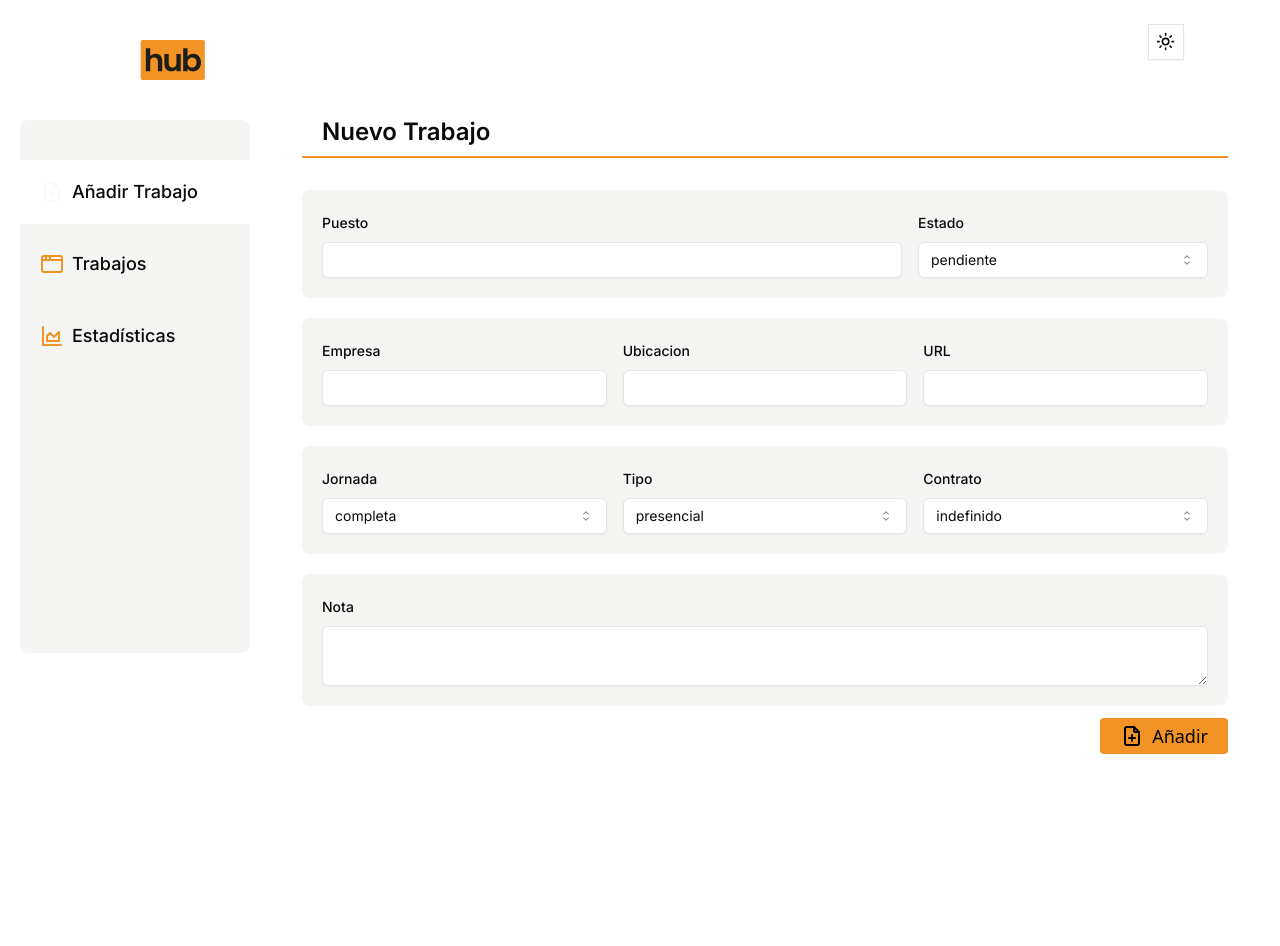
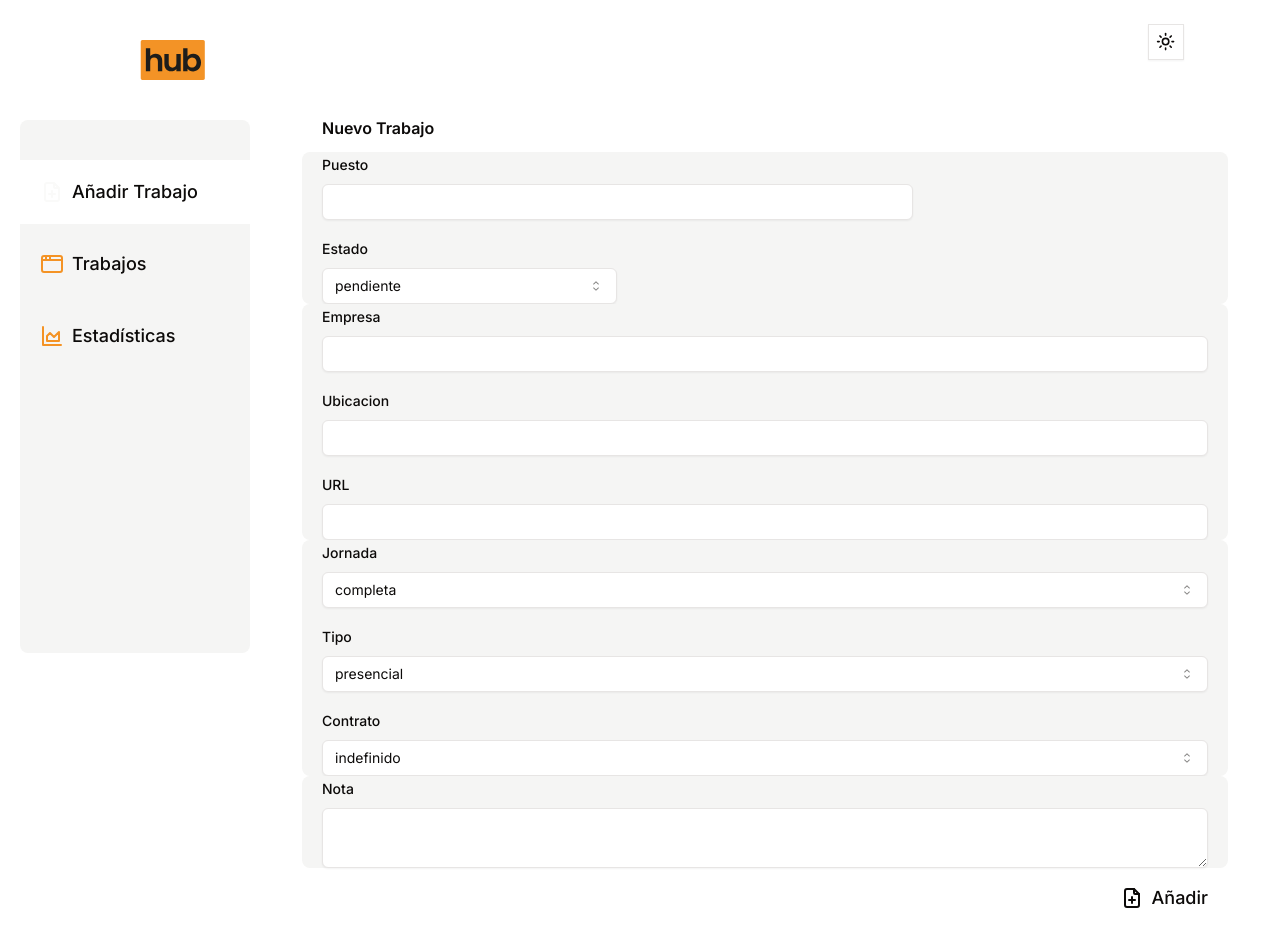
Before and after one commit to JoseAlbDR/jobs-hub, a Next.js app: page /add-job in a window 1280 px wide. Before the commit the page ends 800 px from the top, so only its background shows below. Built offline with nearby package versions, Linux system fonts and the light colour scheme.

Commit message:
Feat: apply styles

```diff
--- a/components/CreateJobForm.tsx
+++ b/components/CreateJobForm.tsx
@@ -21,6 +21,7 @@ import { useToast } from './ui/use-toast';
 import { useRouter } from 'next/navigation';
 import { createJobAction } from '@/utils/actions';
 import { IconFilePlus } from '@tabler/icons-react';
+import { buttonClassName, formClassName, h2ClassName, headerClassName, mainClassName, sectionClassName } from '@/utils/tagStylesConfig';
 
 const CreateJobForm = () => {
   const form = useForm<CreateAndEditJobType>({
@@ -69,20 +70,20 @@ const CreateJobForm = () => {
     mutate(values);
   };
 
-  const sectionClassName : string = 'flex gap-4 flex-col md:flex-row items-start bg-muted py-5 px-5 rounded-lg h-full flex-grow'
+
 
   return (
     <Form {...form}>
       <form
         onSubmit={form.handleSubmit(onSubmit)}
-        className=" p-8 rounded-lg flex flex-col gap-3 justify-end"
+        className={formClassName}
       >
-        <header className='border-b-2 border-primary-accent px-5 pb-2 mb-5'>
-          <h2 className="capitalize font-semibold text-2xl ">
+        <header className={headerClassName}>
+          <h2 className={h2ClassName}>
           nuevo trabajo
         </h2>
         </header>
-        <main className='flex flex-col gap-5 '>
+        <main className={mainClassName}>
         <section className={sectionClassName}>
           <CustomFormField
             name="position"
@@ -156,7 +157,7 @@ const CreateJobForm = () => {
          <footer className='flex justify-end'>
           <Button
             type="submit"
-            className="self-end capitalize bg-primary-accent font-medium text-lg rounded-sm font-sans gap-2 text-black"
+            className={buttonClassName}
             disabled={isPending}
 
           >
```
